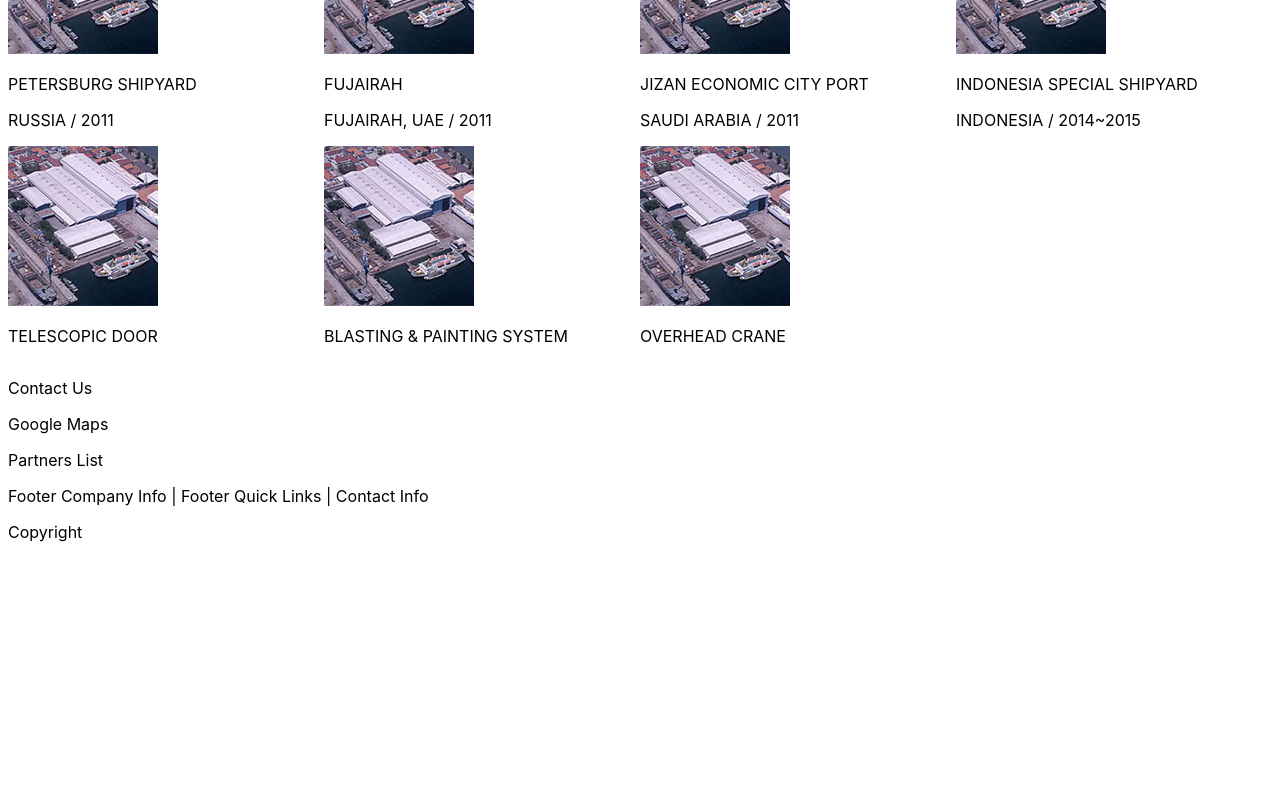
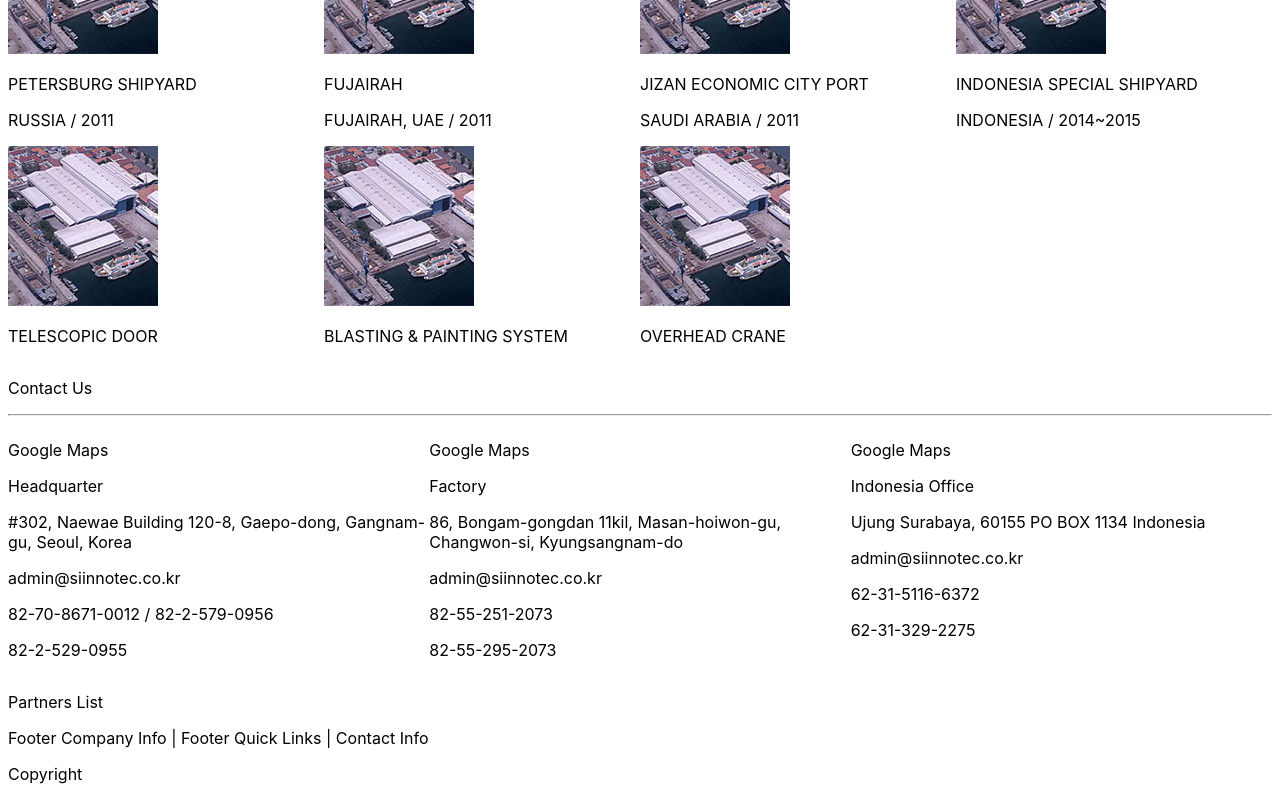
Before and after one commit to glenn-a810/siinnotec, a Vue app: page / in a window 1280 px wide. Shown: the part 3533-4333 px from the top of the page. Before the commit the page ends 4091 px from the top, so only its background shows below. Built offline with nearby package versions, Linux system fonts and the light colour scheme.

Commit message:
컨텐츠 및 위치 설정중

```diff
--- a/src/App.vue
+++ b/src/App.vue
@@ -316,7 +316,33 @@
 
   <div>
     <p>Contact Us</p>
-    <p>Google Maps</p>
+    <hr/>
+  </div>
+  <div class="parent">
+    <div class="child">
+      <p>Google Maps</p>
+      <p>Headquarter</p>
+      <p>#302, Naewae Building 120-8, Gaepo-dong, Gangnam-gu, Seoul, Korea</p>
+      <p>admin@siinnotec.co.kr</p>
+      <p>82-70-8671-0012 / 82-2-579-0956</p>
+      <p>82-2-529-0955</p>
+    </div>
+    <div class="child">
+      <p>Google Maps</p>
+      <p>Factory</p>
+      <p>86, Bongam-gongdan 11kil, Masan-hoiwon-gu, Changwon-si, Kyungsangnam-do</p>
+      <p>admin@siinnotec.co.kr</p>
+      <p>82-55-251-2073</p>
+      <p>82-55-295-2073</p>
+    </div>
+    <div class="child">
+      <p>Google Maps</p>
+      <p>Indonesia Office</p>
+      <p>Ujung Surabaya, 60155 PO BOX 1134 Indonesia</p>
+      <p>admin@siinnotec.co.kr</p>
+      <p>62-31-5116-6372</p>
+      <p>62-31-329-2275</p>
+    </div>
   </div>
 
   <div>
```
